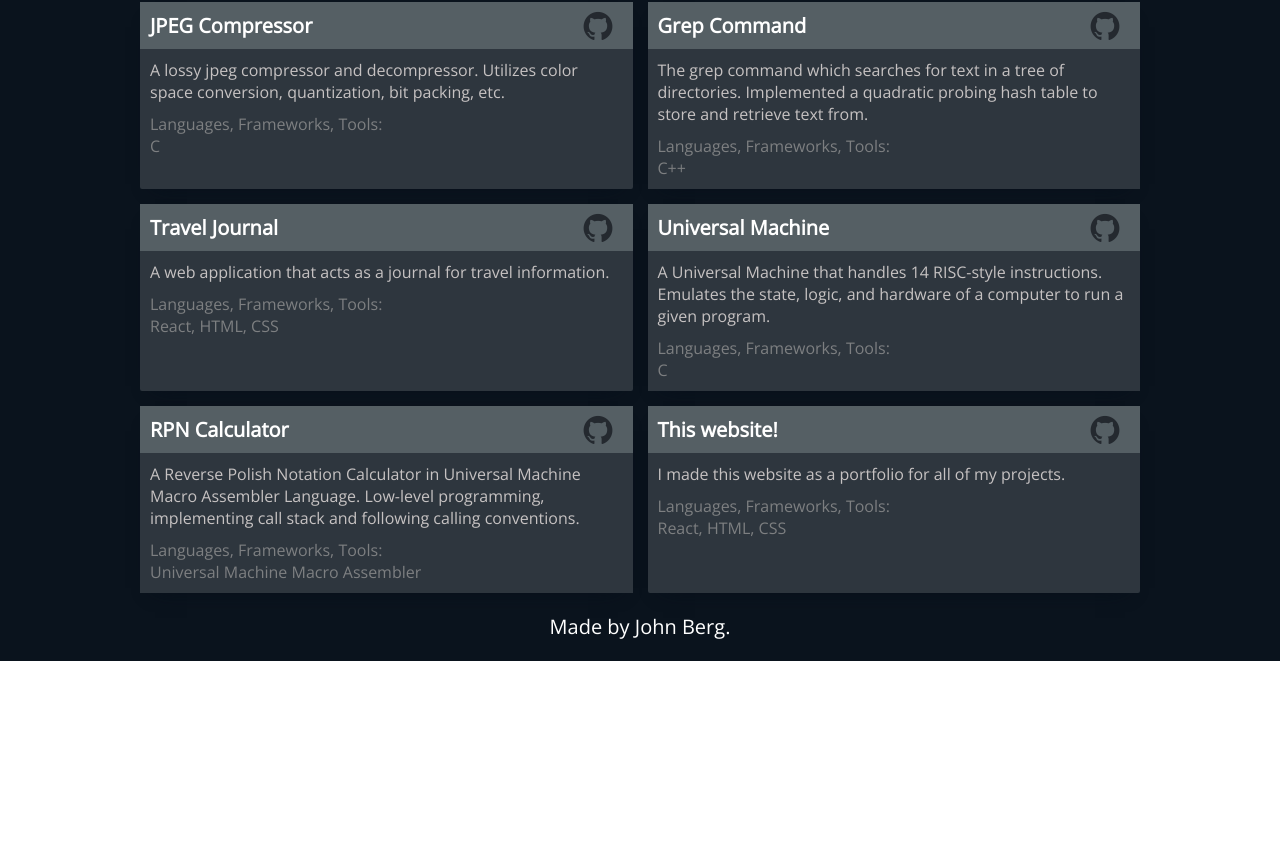
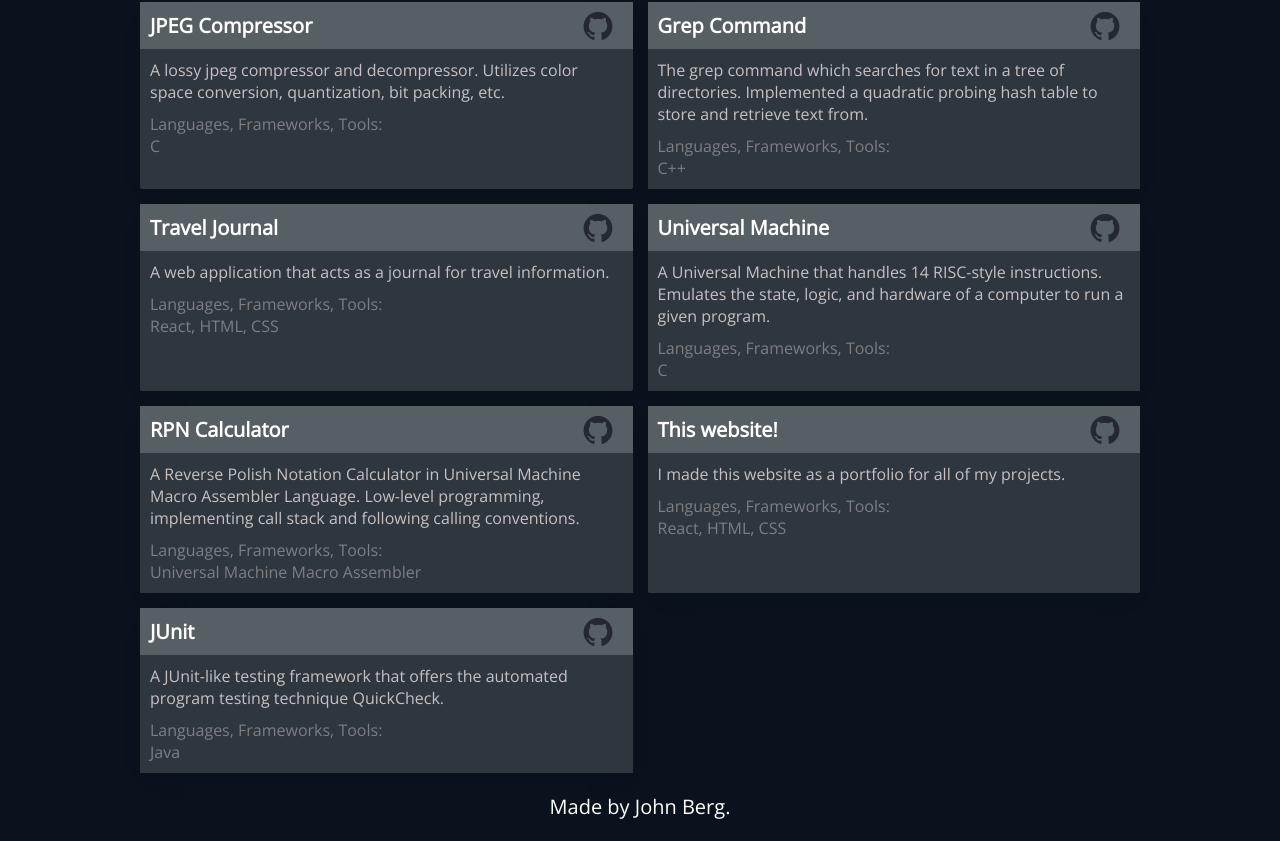
Before and after one commit to bergj21/person-website, a React (Create React App) app: page / in a window 1280 px wide. Shown: the part 933-1774 px from the top of the page. Before the commit the page ends 1594 px from the top, so only its background shows below. Built offline with nearby package versions, Linux system fonts and the light colour scheme.

Commit message:
Add JUnit Project

```diff
--- a/src/projects-data.js
+++ b/src/projects-data.js
@@ -34,6 +34,12 @@ const projects = [
         description: "I made this website as a portfolio for all of my projects.",
         langs: ["React", "HTML", "CSS"],
         link: "https://github.com/bergj21/personal-website"
+    },
+    {
+        title: "JUnit",
+        description: "A JUnit-like testing framework that offers the automated program testing technique QuickCheck.",
+        langs: ["Java"],
+        link: "https://github.com/bergj21/JUnit"
     }
 ]
 
```
